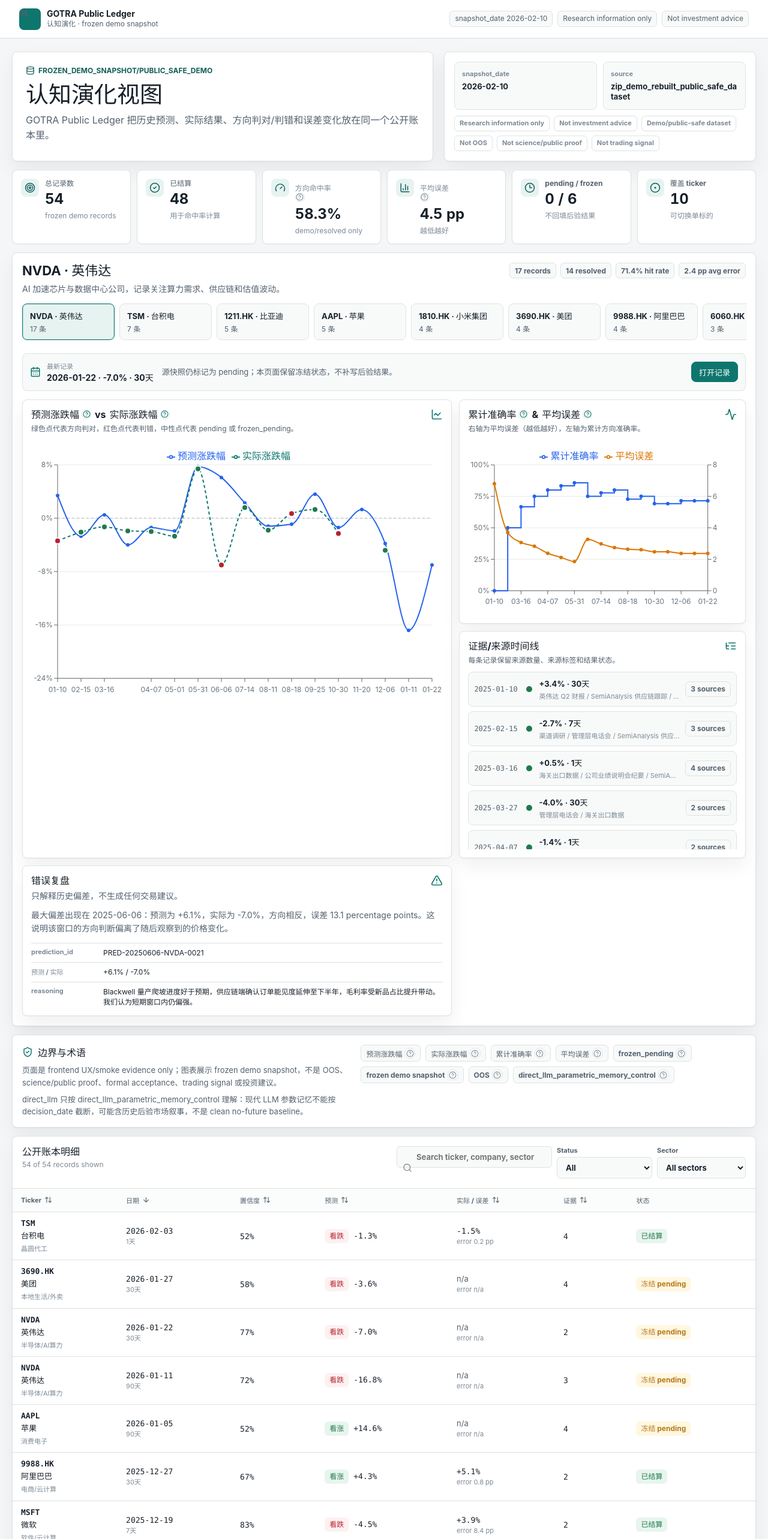
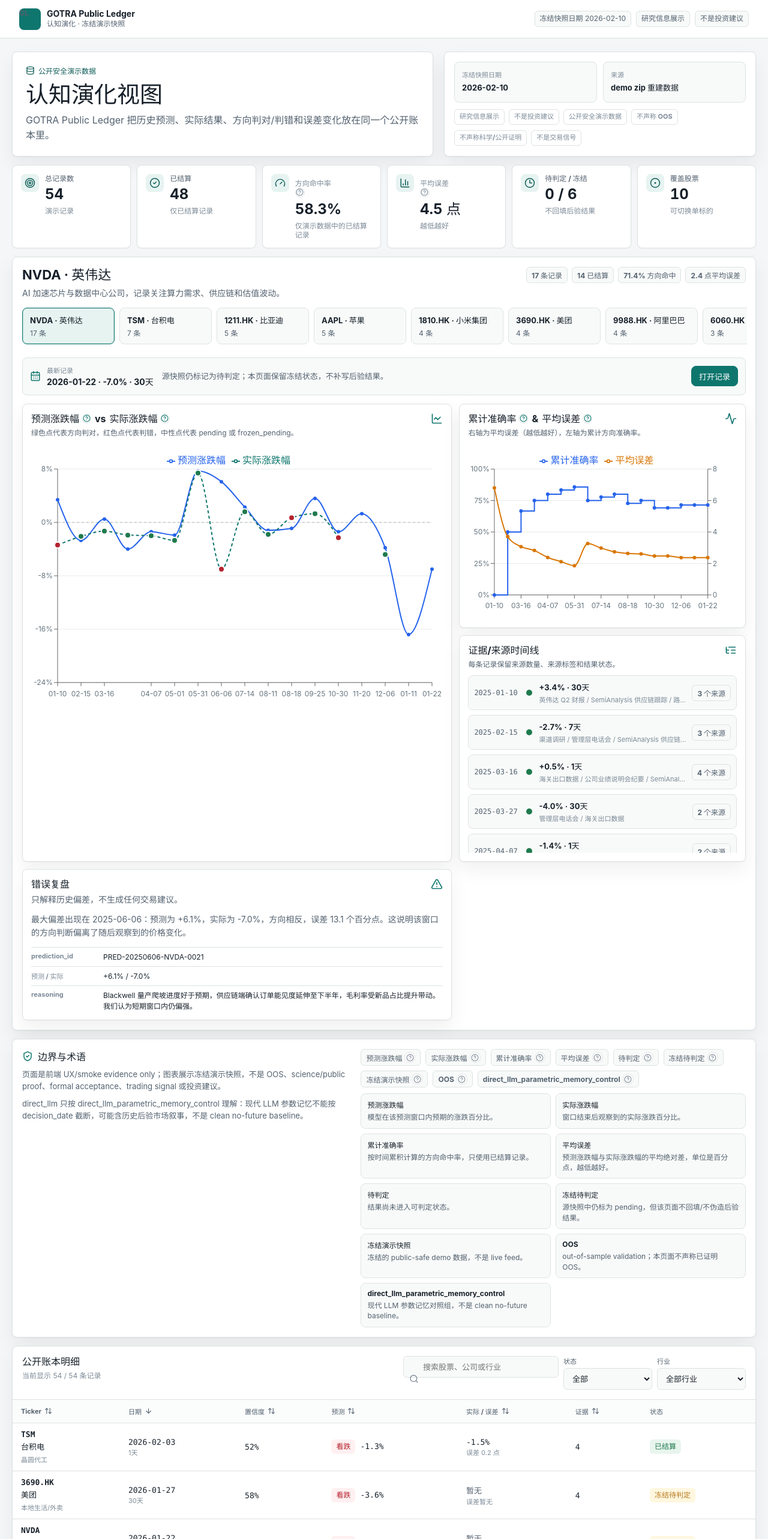
Before and after one commit to amanayayatu-tech/gotra-public-ledger, a React (Vite) app: page / in a window 1280 px wide. Shown: the top 2566 px of the page at 60% size. Built offline with nearby package versions, Linux system fonts and the light colour scheme.

Commit message:
Polish public ledger terminology

```diff
--- a/src/App.tsx
+++ b/src/App.tsx
@@ -118,13 +118,13 @@ function App() {
           </span>
           <div>
             <strong>GOTRA Public Ledger</strong>
-            <span>认知演化 · frozen demo snapshot</span>
+            <span>认知演化 · 冻结演示快照</span>
           </div>
         </div>
         <div className="topbar-meta" aria-label="Dataset boundary">
-          <span>snapshot_date {dataset.metadata.snapshot_date}</span>
-          <span>Research information only</span>
-          <span>Not investment advice</span>
+          <span title={`snapshot_date ${dataset.metadata.snapshot_date}`}>冻结快照日期 {dataset.metadata.snapshot_date}</span>
+          <span title="Research information only">研究信息展示</span>
+          <span title="Not investment advice">不是投资建议</span>
         </div>
       </header>
 
@@ -145,7 +145,7 @@ function App() {
               <div>
                 <h2>公开账本明细</h2>
                 <p>
-                  {filteredRecords.length} of {views.length} records shown
+                  当前显示 {filteredRecords.length} / {views.length} 条记录
                 </p>
               </div>
               <div className="filters">
@@ -155,25 +155,25 @@ function App() {
                   <input
                     value={query}
                     onChange={(event) => setQuery(event.target.value)}
-                    placeholder="Search ticker, company, sector"
+                    placeholder="搜索股票、公司或行业"
                   />
                 </label>
                 <label>
-                  <span>Status</span>
+                  <span>状态</span>
                   <select
                     value={statusFilter}
                     onChange={(event) => setStatusFilter(event.target.value as StatusFilter)}
                   >
-                    <option value="all">All</option>
-                    <option value="resolved">Resolved</option>
-                    <option value="frozen_pending">Frozen pending</option>
-                    <option value="pending">Pending</option>
+                    <option value="all">全部</option>
+                    <option value="resolved">已结算</option>
+                    <option value="frozen_pending">冻结待判定</option>
+                    <option value="pending">待判定</option>
                   </select>
                 </label>
                 <label>
-                  <span>Sector</span>
+                  <span>行业</span>
                   <select value={sectorFilter} onChange={(event) => setSectorFilter(event.target.value)}>
-                    <option value="all">All sectors</option>
+                    <option value="all">全部行业</option>
                     {sectors.map((sector) => (
                       <option value={sector} key={sector}>
                         {sector}
--- a/src/components/BoundaryPanel.tsx
+++ b/src/components/BoundaryPanel.tsx
@@ -5,12 +5,29 @@ type BoundaryPanelProps = {
   metadata: LedgerMetadata;
 };
 
+const boundaryLabelMap: Record<string, string> = {
+  "Research information only": "研究信息展示",
+  "Not investment advice": "不是投资建议",
+  "Demo/public-safe dataset": "公开安全演示数据",
+  "Not OOS": "不声称 OOS",
+  "Not science/public proof": "不声称科学/公开证明",
+  "Not trading signal": "不是交易信号",
+};
+
+function datasetDisplayLabel(value: string): string {
+  return value === "frozen_demo_snapshot/public_safe_demo" ? "公开安全演示数据" : value;
+}
+
+function sourceDisplayLabel(value: string): string {
+  return value === "zip_demo_rebuilt_public_safe_dataset" ? "demo zip 重建数据" : value;
+}
+
 export function BoundaryPills({ labels }: { labels: string[] }) {
   return (
     <div className="boundary-pills" aria-label="Claim boundary">
       {labels.map((label) => (
-        <span className="boundary-pill" key={label}>
-          {label}
+        <span className="boundary-pill" key={label} title={label}>
+          {boundaryLabelMap[label] ?? label}
         </span>
       ))}
     </div>
@@ -23,8 +40,8 @@ export function BoundaryPanel({ metadata }: BoundaryPanelProps) {
       <div className="panel-heading">
         <ShieldCheck aria-hidden="true" size={18} />
         <div>
-          <h2 id="boundary-heading">Methodology and Boundary</h2>
-          <p>Frozen public-safe demo snapshot</p>
+          <h2 id="boundary-heading">方法与边界</h2>
+          <p>冻结的公开安全演示快照</p>
         </div>
       </div>
 
@@ -32,16 +49,16 @@ export function BoundaryPanel({ metadata }: BoundaryPanelProps) {
 
       <dl className="boundary-list">
         <div>
-          <dt>snapshot_date</dt>
-          <dd>{metadata.snapshot_date}</dd>
+          <dt>冻结快照日期</dt>
+          <dd title={`snapshot_date ${metadata.snapshot_date}`}>{metadata.snapshot_date}</dd>
         </div>
         <div>
-          <dt>dataset_type</dt>
-          <dd>{metadata.dataset_type}</dd>
+          <dt>数据类型</dt>
+          <dd title={`dataset_type ${metadata.dataset_type}`}>{datasetDisplayLabel(metadata.dataset_type)}</dd>
         </div>
         <div>
-          <dt>source</dt>
-          <dd>{metadata.source.type}</dd>
+          <dt>来源</dt>
+          <dd title={`source.type ${metadata.source.type}`}>{sourceDisplayLabel(metadata.source.type)}</dd>
         </div>
       </dl>
 
@@ -55,10 +72,9 @@ export function BoundaryPanel({ metadata }: BoundaryPanelProps) {
       <div className="callout">
         <BadgeInfo aria-hidden="true" size={16} />
         <p>
-          direct_llm is referenced only as direct_llm_parametric_memory_control:
-          modern LLM parameter memory cannot be truncated by decision_date and
-          may contain hindsight market narratives. It is a diagnostic control,
-          not a clean no-future baseline.
+          direct_llm 只按 direct_llm_parametric_memory_control 理解：现代 LLM
+          参数记忆不能按 decision_date 截断，可能含历史后验市场叙事；它不是
+          clean no-future baseline。
         </p>
       </div>
     </section>
--- a/src/components/CognitionDashboard.tsx
+++ b/src/components/CognitionDashboard.tsx
@@ -62,6 +62,24 @@ type ChartTooltipPayload = Array<{
   payload?: CognitionPoint;
 }>;
 
+function datasetDisplayLabel(value: string): string {
+  if (value === "frozen_demo_snapshot/public_safe_demo") {
+    return "公开安全演示数据";
+  }
+  return value;
+}
+
+function sourceDisplayLabel(value: string): string {
+  if (value === "zip_demo_rebuilt_public_safe_dataset") {
+    return "demo zip 重建数据";
+  }
+  return value;
+}
+
+function formatPointValue(value: number | null): string {
+  return value === null ? "暂无" : `${formatNumber(value)} 点`;
+}
+
 function ChartTooltip({ active, payload }: TooltipProps<number, string>) {
   if (!active || !payload?.length) {
     return null;
@@ -79,8 +97,8 @@ function ChartTooltip({ active, payload }: TooltipProps<number, string>) {
       <span>预测：{formatSignedPercent(point.predicted)}</span>
       <span>实际：{formatSignedPercent(point.actual)}</span>
       <span>{resultLabel(point)}</span>
-      <span>累计准确率：{point.cumulativeAccuracy === null ? "n/a" : `${point.cumulativeAccuracy.toFixed(1)}%`}</span>
-      <span>平均误差：{formatNumber(point.averageError)} pp</span>
+      <span>累计准确率：{point.cumulativeAccuracy === null ? "暂无" : `${point.cumulativeAccuracy.toFixed(1)}%`}</span>
+      <span>平均误差：{formatPointValue(point.averageError)}</span>
     </div>
   );
 }
@@ -99,8 +117,8 @@ function EvolutionTooltip({ active, payload }: TooltipProps<number, string>) {
     <div className="chart-tooltip cognition-tooltip">
       <strong>{point.date}</strong>
       <span>{resultLabel(point)}</span>
-      <span>累计准确率：{point.cumulativeAccuracy === null ? "n/a" : `${point.cumulativeAccuracy.toFixed(1)}%`}</span>
-      <span>平均误差：{formatNumber(point.averageError)} pp</span>
+      <span>累计准确率：{point.cumulativeAccuracy === null ? "暂无" : `${point.cumulativeAccuracy.toFixed(1)}%`}</span>
+      <span>平均误差：{formatPointValue(point.averageError)}</span>
     </div>
   );
 }
@@ -315,7 +333,7 @@ function EvidenceTimeline({
                 </strong>
                 <small>{record.evidence.map((item) => item.source).join(" / ")}</small>
               </span>
-              <span className="timeline-count">{record.evidence_count} sources</span>
+              <span className="timeline-count">{record.evidence_count} 个来源</span>
             </button>
           </li>
         ))}
@@ -330,7 +348,7 @@ function ErrorReview({ record }: { record: RecordView | null }) {
       <div className="chart-card-header">
         <div>
           <h2 id="review-title">错误复盘</h2>
-          <p>只解释历史偏差，不生成任何交易建议。</p>
+      <p>只解释历史偏差，不生成任何交易建议。</p>
         </div>
         <AlertTriangle aria-hidden="true" size={20} />
       </div>
@@ -375,7 +393,7 @@ export function CognitionDashboard({
         <div className="hero-copy">
           <div className="section-kicker">
             <Database aria-hidden="true" size={15} />
-            {dataset.metadata.dataset_type}
+            {datasetDisplayLabel(dataset.metadata.dataset_type)}
           </div>
           <h1 id="page-title">认知演化视图</h1>
           <p>
@@ -384,39 +402,41 @@ export function CognitionDashboard({
         </div>
         <div className="snapshot-card">
           <div>
-            <span>snapshot_date</span>
-            <strong>{dataset.metadata.snapshot_date}</strong>
+            <span>冻结快照日期</span>
+            <strong title={`snapshot_date ${dataset.metadata.snapshot_date}`}>{dataset.metadata.snapshot_date}</strong>
           </div>
           <div>
-            <span>source</span>
-            <strong>{dataset.metadata.source.type}</strong>
+            <span>来源</span>
+            <strong title={`source.type ${dataset.metadata.source.type}`}>
+              {sourceDisplayLabel(dataset.metadata.source.type)}
+            </strong>
           </div>
           <BoundaryPills labels={dataset.metadata.claim_boundary} />
         </div>
       </section>
 
       <section className="metric-grid" aria-label="Global cognition overview">
-        <MetricTile icon={<Target size={18} />} label="总记录数" value={String(metrics.total)} note="frozen demo records" />
-        <MetricTile icon={<CheckCircle2 size={18} />} label="已结算" value={String(metrics.resolved)} note="用于命中率计算" />
+        <MetricTile icon={<Target size={18} />} label="总记录数" value={String(metrics.total)} note="演示记录" />
+        <MetricTile icon={<CheckCircle2 size={18} />} label="已结算" value={String(metrics.resolved)} note="仅已结算记录" />
         <MetricTile
           icon={<Gauge size={18} />}
           label={<TermTip term="direction_hit_rate" compact />}
           value={formatPercent(metrics.directionHitRate)}
-          note="demo/resolved only"
+          note="仅演示数据中的已结算记录"
         />
         <MetricTile
           icon={<BarChart3 size={18} />}
           label={<TermTip term="average_error" compact />}
-          value={`${formatNumber(metrics.averageAbsoluteError)} pp`}
+          value={formatPointValue(metrics.averageAbsoluteError)}
           note="越低越好"
         />
         <MetricTile
           icon={<Clock3 size={18} />}
-          label="pending / frozen"
+          label="待判定 / 冻结"
           value={`${metrics.pending} / ${metrics.frozenPending}`}
           note="不回填后验结果"
         />
-        <MetricTile icon={<CircleDot size={18} />} label="覆盖 ticker" value={String(metrics.tickerCoverage)} note="可切换单标的" />
+        <MetricTile icon={<CircleDot size={18} />} label="覆盖股票" value={String(metrics.tickerCoverage)} note="可切换单标的" />
       </section>
 
       <section className="ticker-workbench" aria-label="Single ticker cognition workbench">
@@ -426,10 +446,10 @@ export function CognitionDashboard({
             <p>{cognition.profile.description}</p>
           </div>
           <div className="ticker-stat-row">
-            <span>{cognition.records.length} records</span>
-            <span>{cognition.resolvedCount} resolved</span>
-            <span>{formatPercent(cognition.hitRate)} hit rate</span>
-            <span>{formatNumber(cognition.averageError)} pp avg error</span>
+            <span>{cognition.records.length} 条记录</span>
+            <span>{cognition.resolvedCount} 已结算</span>
+            <span>{formatPercent(cognition.hitRate)} 方向命中</span>
+            <span>{formatPointValue(cognition.averageError)}平均误差</span>
           </div>
         </div>
 
@@ -471,7 +491,7 @@ export function CognitionDashboard({
             边界与术语
           </h2>
           <p>
-            页面是 frontend UX/smoke evidence only；图表展示 frozen demo snapshot，不是 OOS、science/public proof、formal acceptance、trading signal 或投资建议。
+            页面是前端 UX/smoke evidence only；图表展示冻结演示快照，不是 OOS、science/public proof、formal acceptance、trading signal 或投资建议。
           </p>
           <p>
             direct_llm 只按 direct_llm_parametric_memory_control 理解：现代 LLM 参数记忆不能按 decision_date 截断，可能含历史后验市场叙事，不是 clean no-future baseline。
--- a/src/components/CoverageChart.tsx
+++ b/src/components/CoverageChart.tsx
@@ -23,8 +23,8 @@ export function CoverageChart({ records }: CoverageChartProps) {
     <section className="side-panel chart-panel" aria-labelledby="coverage-heading">
       <div className="panel-heading">
         <div>
-          <h2 id="coverage-heading">Ticker Coverage</h2>
-          <p>Top sectors in the frozen demo dataset</p>
+          <h2 id="coverage-heading">标的覆盖</h2>
+          <p>冻结演示数据中的主要行业</p>
         </div>
       </div>
       <div className="chart-frame">
@@ -49,7 +49,7 @@ export function CoverageChart({ records }: CoverageChartProps) {
                 return (
                   <div className="chart-tooltip">
                     <strong>{row.sector}</strong>
-                    <span>{row.count} demo records</span>
+                    <span>{row.count} 条演示记录</span>
                   </div>
                 );
               }}
--- a/src/components/DetailDrawer.tsx
+++ b/src/components/DetailDrawer.tsx
@@ -21,19 +21,19 @@ function ResultText({ record }: { record: RecordView }) {
     return (
       <p>
         源快照仍把这条记录标为 pending，但 outcome_availability_date 已经过去。
-        页面保留 frozen_pending，不补写或伪造后验结果。
+        页面保留冻结待判定状态，不补写或伪造后验结果。
       </p>
     );
   }
 
   if (record.direction_correct === "pending") {
-    return <p>这条记录在冻结源快照中仍是 pending。</p>;
+    return <p>这条记录在冻结源快照中仍是待判定。</p>;
   }
 
   return (
     <p>
       方向结果：<strong>{record.direction_correct ? "判对" : "判错"}</strong>。
-      绝对误差：<strong>{formatNumber(record.error)}</strong> percentage points。
+      绝对误差：<strong>{formatNumber(record.error)}</strong> 个百分点。
     </p>
   );
 }
@@ -151,7 +151,7 @@ export function DetailDrawer({ record, metadata, onClose }: DetailDrawerProps) {
           </section>
 
           <section className="detail-section provenance-block">
-            <h3>Record provenance</h3>
+            <h3>记录来源审计</h3>
             <dl>
               <div>
                 <dt>dataset_id</dt>
@@ -163,13 +163,13 @@ export function DetailDrawer({ record, metadata, onClose }: DetailDrawerProps) {
               </div>
               <div>
                 <dt>source_record_index</dt>
-                <dd>{record.provenance.source_record_index ?? "n/a"}</dd>
+                <dd>{record.provenance.source_record_index ?? "暂无"}</dd>
               </div>
               <div>
                 <dt>immutable_demo_snapshot</dt>
                 <dd>
                   {record.provenance.immutable_demo_snapshot === undefined
-                    ? "n/a"
+                    ? "暂无"
                     : String(record.provenance.immutable_demo_snapshot)}
                 </dd>
               </div>
--- a/src/components/LedgerTable.tsx
+++ b/src/components/LedgerTable.tsx
@@ -40,6 +40,10 @@ const columns: Array<{ key: SortKey; label: string; className?: string }> = [
 function DirectionBadge({ direction }: { direction: RecordView["direction"] }) {
   const label = direction === "up" ? "看涨" : direction === "down" ? "看跌" : "中性";
   return <span className={`direction-badge ${direction}`}>{label}</span>;
+}
+
+function formatErrorText(value: number | null): string {
+  return value === null ? "误差暂无" : `误差 ${formatNumber(value)} 点`;
 }
 
 function StatusBadge({ status }: { status: LedgerStatus }) {
@@ -105,11 +109,11 @@ export function LedgerTable({ records, sort, onSort, onSelect }: LedgerTableProp
               </td>
               <td>
                 {record.actual_change_pct === null ? (
-                  <span className="muted">n/a</span>
+                  <span className="muted">暂无</span>
                 ) : (
                   <span className="mono">{formatSignedPercent(record.actual_change_pct)}</span>
                 )}
-                <small>{record.error === null ? "error n/a" : `error ${formatNumber(record.error)} pp`}</small>
+                <small>{formatErrorText(record.error)}</small>
               </td>
               <td>
                 <span className="mono">{record.evidence_count}</span>
@@ -121,7 +125,7 @@ export function LedgerTable({ records, sort, onSort, onSelect }: LedgerTableProp
           ))}
         </tbody>
       </table>
-      {records.length === 0 ? <div className="empty-state">No matching demo records.</div> : null}
+      {records.length === 0 ? <div className="empty-state">没有匹配的演示记录。</div> : null}
     </div>
   );
 }
--- a/src/components/TermTip.tsx
+++ b/src/components/TermTip.tsx
@@ -20,16 +20,33 @@ export function TermTip({ term, compact = false }: TermTipProps) {
 }
 
 export function GlossaryStrip() {
+  const entries = [
+    "expected_change_pct",
+    "actual_change_pct",
+    "cumulative_accuracy",
+    "average_error",
+    "pending",
+    "frozen_pending",
+    "frozen_demo_snapshot",
+    "oos",
+    "direct_llm_parametric_memory_control",
+  ] as const;
+
   return (
     <section className="glossary-strip" aria-label="Terminology glossary">
-      <TermTip term="expected_change_pct" />
-      <TermTip term="actual_change_pct" />
-      <TermTip term="cumulative_accuracy" />
-      <TermTip term="average_error" />
-      <TermTip term="frozen_pending" />
-      <TermTip term="frozen_demo_snapshot" />
-      <TermTip term="oos" />
-      <TermTip term="direct_llm_parametric_memory_control" />
+      <div className="glossary-chip-row">
+        {entries.map((term) => (
+          <TermTip term={term} key={term} />
+        ))}
+      </div>
+      <dl className="glossary-list">
+        {entries.map((term) => (
+          <div key={term}>
+            <dt>{labelMap[term].label}</dt>
+            <dd>{labelMap[term].help}</dd>
+          </div>
+        ))}
+      </dl>
     </section>
   );
 }
--- a/src/data/cognition.ts
+++ b/src/data/cognition.ts
@@ -106,14 +106,14 @@ export function buildTickerCognition(ticker: string, records: RecordView[]): Tic
 
 export function describeRecordOutcome(record: RecordView): string {
   if (record.status === "frozen_pending") {
-    return "源快照仍标记为 pending；本页面保留冻结状态，不补写后验结果。";
+    return "源快照仍标记为待判定；本页面保留冻结状态，不补写后验结果。";
   }
   if (record.status === "pending" || record.direction_correct === "pending") {
     return "结果尚未进入可判定状态。";
   }
   return record.direction_correct
-      ? `方向一致，幅度误差为 ${formatNumber(Math.abs(record.error ?? 0))} percentage points。`
-      : `方向不一致，幅度误差为 ${formatNumber(Math.abs(record.error ?? 0))} percentage points。`;
+    ? `方向一致，幅度误差为 ${formatNumber(Math.abs(record.error ?? 0))} 个百分点。`
+    : `方向不一致，幅度误差为 ${formatNumber(Math.abs(record.error ?? 0))} 个百分点。`;
 }
 
 export function describeLargestError(record: RecordView | null): string {
@@ -126,18 +126,18 @@ export function describeLargestError(record: RecordView | null): string {
   const error = formatNumber(Math.abs(record.error ?? 0));
 
   if (record.direction_correct === false) {
-    return `最大偏差出现在 ${record.decision_date}：预测为 ${predicted}，实际为 ${actual}，方向相反，误差 ${error} percentage points。这说明该窗口的方向判断偏离了随后观察到的价格变化。`;
+    return `最大偏差出现在 ${record.decision_date}：预测为 ${predicted}，实际为 ${actual}，方向相反，误差 ${error} 个百分点。这说明该窗口的方向判断偏离了随后观察到的价格变化。`;
   }
 
-  return `最大幅度误差出现在 ${record.decision_date}：预测为 ${predicted}，实际为 ${actual}，方向一致但幅度偏差 ${error} percentage points。这更像是幅度估计问题，而不是方向判断问题。`;
+  return `最大幅度误差出现在 ${record.decision_date}：预测为 ${predicted}，实际为 ${actual}，方向一致但幅度偏差 ${error} 个百分点。这更像是幅度估计问题，而不是方向判断问题。`;
 }
 
 export function resultLabel(point: CognitionPoint): string {
   if (point.status === "frozen_pending") {
-    return "冻结 pending";
+    return "冻结待判定";
   }
   if (point.status === "pending") {
-    return "pending";
+    return "待判定";
   }
   return point.directionCorrect ? "方向判对" : "方向判错";
 }
--- a/src/data/glossary.ts
+++ b/src/data/glossary.ts
@@ -17,18 +17,18 @@ export const labelMap = {
   },
   average_error: {
     label: "平均误差",
-    help: "预测涨跌幅与实际涨跌幅的平均绝对差，单位是 percentage points，越低越好。",
+    help: "预测涨跌幅与实际涨跌幅的平均绝对差，单位是百分点，越低越好。",
   },
   pending: {
-    label: "pending",
+    label: "待判定",
     help: "结果尚未进入可判定状态。",
   },
   frozen_pending: {
-    label: "frozen_pending",
+    label: "冻结待判定",
     help: "源快照中仍标为 pending，但该页面不回填/不伪造后验结果。",
   },
   frozen_demo_snapshot: {
-    label: "frozen demo snapshot",
+    label: "冻结演示快照",
     help: "冻结的 public-safe demo 数据，不是 live feed。",
   },
   oos: {
--- a/src/data/metrics.ts
+++ b/src/data/metrics.ts
@@ -60,12 +60,12 @@ export function computeSummary(dataset: LedgerDataset): SummaryMetrics {
 }
 
 export function formatPercent(value: number | null, digits = 1): string {
-  return value === null ? "n/a" : `${(value * 100).toFixed(digits)}%`;
+  return value === null ? "暂无" : `${(value * 100).toFixed(digits)}%`;
 }
 
 export function formatSignedPercent(value: number | null, digits = 1): string {
   if (value === null) {
-    return "n/a";
+    return "暂无";
   }
 
   const sign = value > 0 ? "+" : "";
@@ -73,7 +73,7 @@ export function formatSignedPercent(value: number | null, digits = 1): string {
 }
 
 export function formatNumber(value: number | null, digits = 1): string {
-  return value === null ? "n/a" : value.toFixed(digits);
+  return value === null ? "暂无" : value.toFixed(digits);
 }
 
 export function statusLabel(status: LedgerStatus): string {
@@ -81,8 +81,8 @@ export function statusLabel(status: LedgerStatus): string {
     case "resolved":
       return "已结算";
     case "frozen_pending":
-      return "冻结 pending";
+      return "冻结待判定";
     case "pending":
-      return "pending";
+      return "待判定";
   }
 }
--- a/src/styles.css
+++ b/src/styles.css
@@ -754,12 +754,17 @@ h1 {
 }
 
 .glossary-strip {
+  display: grid;
+  gap: 10px;
+}
+
+.glossary-chip-row {
   display: flex;
   flex-wrap: wrap;
   gap: 8px;
 }
 
-.glossary-strip .term-tip {
+.glossary-chip-row .term-tip {
   min-height: 28px;
   padding: 4px 8px;
   border: 1px solid var(--border);
@@ -768,6 +773,34 @@ h1 {
   color: var(--muted);
   font-size: 12px;
   font-weight: 650;
+}
+
+.glossary-list {
+  display: grid;
+  grid-template-columns: repeat(2, minmax(0, 1fr));
+  gap: 8px;
+  margin: 0;
+}
+
+.glossary-list div {
+  min-width: 0;
+  padding: 9px 10px;
+  border: 1px solid var(--border);
+  border-radius: 8px;
+  background: var(--surface-muted);
+}
+
+.glossary-list dt {
+  color: var(--text);
+  font-size: 12px;
+  font-weight: 750;
+}
+
+.glossary-list dd {
+  margin: 4px 0 0;
+  color: var(--muted);
+  font-size: 12px;
+  line-height: 1.45;
 }
 
 .ledger-section {
@@ -1303,6 +1336,10 @@ h1 {
     grid-template-columns: repeat(2, minmax(0, 1fr));
   }
 
+  .glossary-list {
+    grid-template-columns: 1fr;
+  }
+
   .review-facts div,
   .provenance-block dl div {
     grid-template-columns: 1fr;
```
Also changed, not shown: src/components/SummaryCards.tsx (+12 -12 lines).
